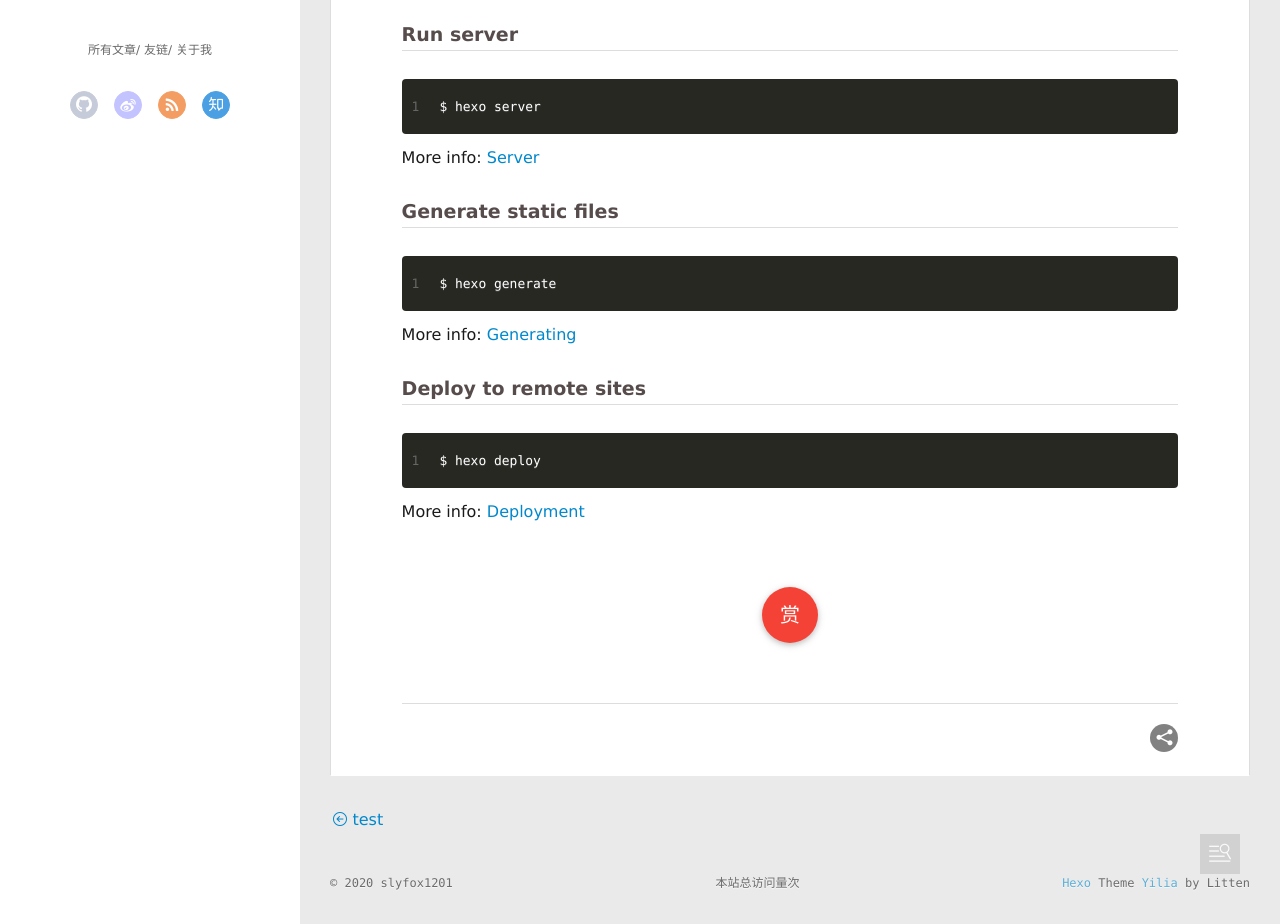
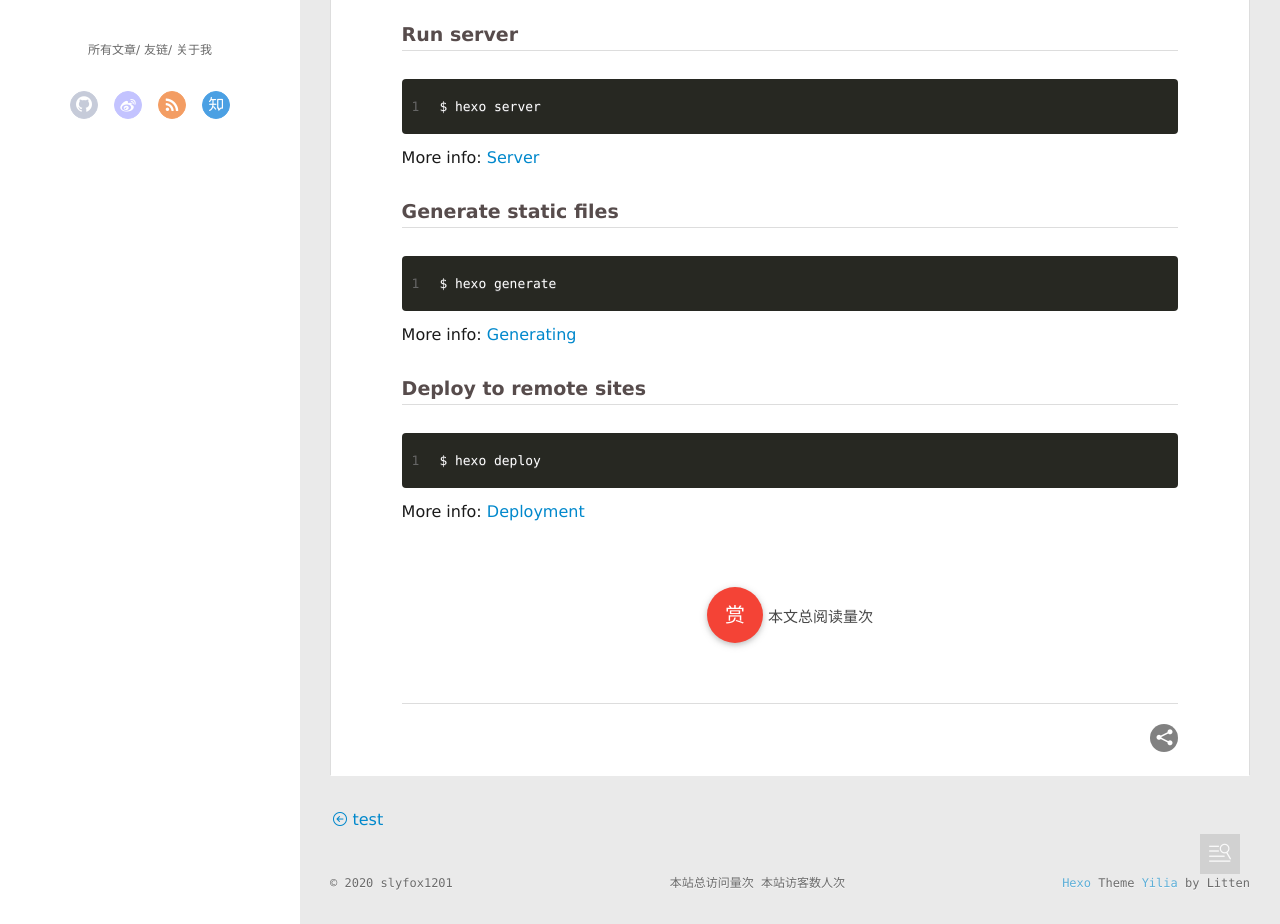
Before and after one commit to slyfox1201/slyfox1201.github.io, a plain HTML site: page 2020/04/20/hello-world/index.html in a window 1280 px wide and 1374 px high. Shown: the part 450-1374 px from the top of the page. Drawn offline with Linux system fonts and the light colour scheme; some packages are replaced by stand-ins of ours; a script that the page names is missing.

Commit message:
Site updated: 2020-04-21 09:18:44

```diff
--- a/2020/04/20/hello-world/index.html
+++ b/2020/04/20/hello-world/index.html
@@ -217,6 +217,7 @@
             </span>
           </div>
           </a>
+        <span id="busuanzi_container_page_pv" style="font-size:15px;font-family:Menlo,Monaco,Andale Mono,lucida console,Courier New,monospace;text-shadow:0 1px #fff;opacity:.8;width:100%;text-align:right">  本文总阅读量<span id="busuanzi_value_page_pv"></span>次</span>
         </div>
 
     </div>
@@ -342,6 +343,7 @@
 
 
 
+
           </div>
         </div>
       </div>
@@ -355,6 +357,7 @@
       		<a href="http://hexo.io/" target="_blank">Hexo</a>  Theme <a href="https://github.com/litten/hexo-theme-yilia" target="_blank">Yilia</a> by Litten
 		</div>
 		<span id="busuanzi_container_site_pv">本站总访问量<span id="busuanzi_value_site_pv"></span>次</span>
+		<span id="busuanzi_container_site_uv">  本站访客数<span id="busuanzi_value_site_uv"></span>人次</span>
     </div>
   </div>
 </footer>
```
Also changed, not shown: 2020/04/20/test/index.html (+3 -0 lines), 2020/04/20/如何搭建博客/index.html (+3 -0 lines), archives/2020/04/index.html (+1 -0 lines), archives/2020/index.html (+1 -0 lines), archives/index.html (+1 -0 lines), index.html (+4 -0 lines).
